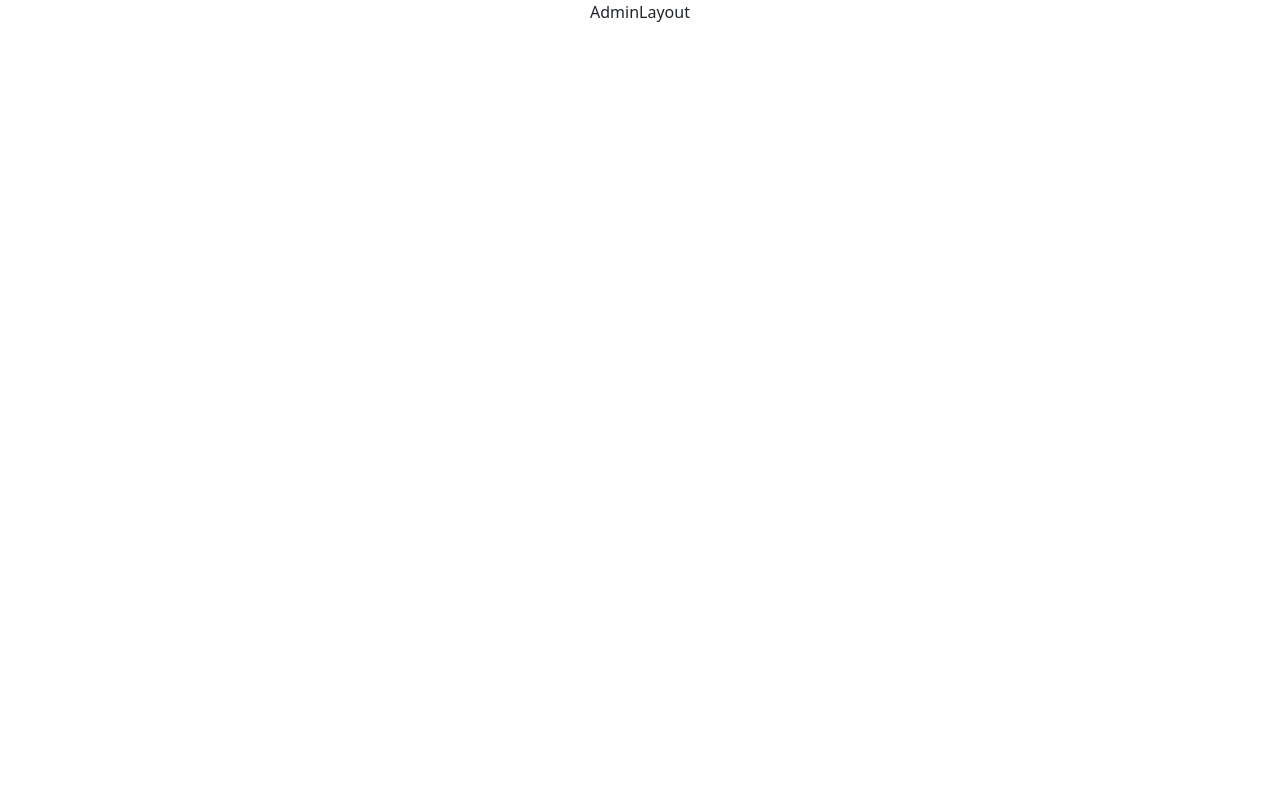
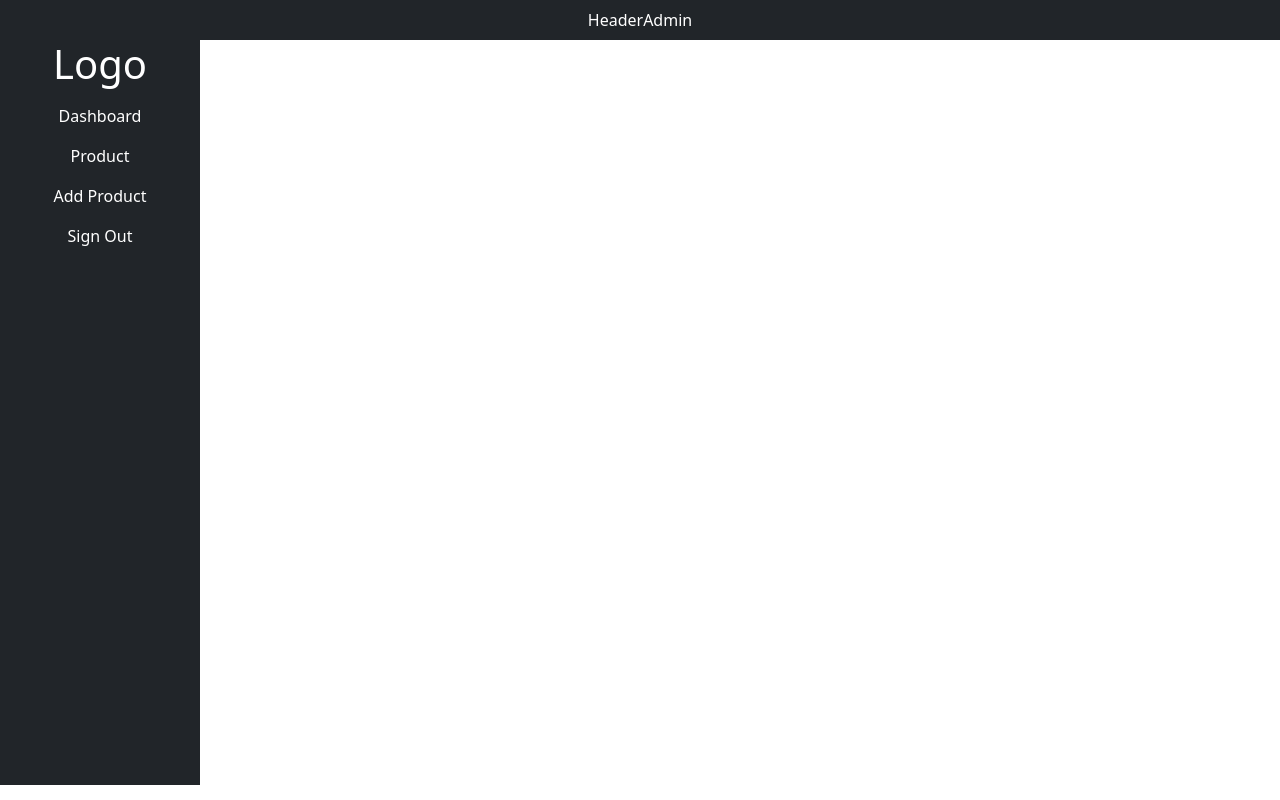
Before and after one commit to tancd1008/typescript, a React (Vite) app: page /admin in a window 1280 px wide. Built offline with nearby package versions, Linux system fonts and the light colour scheme.

Commit message:
Admin layout

```diff
--- /dev/null
+++ b/src/components/HeaderAdmin.tsx
@@ -0,0 +1,13 @@
+import React from 'react'
+
+type Props = {}
+
+const HeaderAdmin = (props: Props) => {
+  return (
+    <div>
+        <div className='bg-dark text-white p-2'>HeaderAdmin</div>
+    </div>
+  )
+}
+
+export default HeaderAdmin
--- /dev/null
+++ b/src/components/MenuAdmin.tsx
@@ -0,0 +1,32 @@
+import React from 'react'
+import { NavLink } from 'react-router-dom'
+
+type Props = {}
+
+const MenuAdmin = (props: Props) => {
+  return (
+    <div>
+        <div className=' bg-dark menu-left  '>
+            <h1 className='text-white'>Logo</h1>
+            <ul className='navbar-nav me-auto mb-2 mb-lg-0 '>
+                <li className='nav-item'>
+                    <NavLink className="nav-link text-white" aria-current="page" to="/admin/dashboard">Dashboard</NavLink>
+                </li>
+                <li>
+                <NavLink className="nav-link text-white" aria-current="page" to="/admin/product">Product</NavLink>
+                </li>
+                <li>
+                <NavLink className="nav-link text-white" aria-current="page" to="/admin/product/add">Add Product</NavLink>
+                </li>
+                <li>
+                <NavLink className="nav-link text-white" aria-current="page" to="/admin/dashboard">Sign Out</NavLink>
+                </li>
+            </ul>
+
+        </div>
+
+    </div>
+  )
+}
+
+export default MenuAdmin
--- a/src/pages/layout/AdminLayout.tsx
+++ b/src/pages/layout/AdminLayout.tsx
@@ -1,10 +1,25 @@
 import React from 'react'
+import { Outlet } from 'react-router-dom'
+import HeaderAdmin from '../../components/HeaderAdmin'
+import MenuAdmin from '../../components/MenuAdmin'
 
 type Props = {}
 
 const AdminLayout = (props: Props) => {
   return (
-    <div>AdminLayout</div>
+    <div><div >
+    <header >
+      <HeaderAdmin/>
+    </header>
+    <div className='flex'>
+    <aside >
+      <MenuAdmin/>
+    </aside>
+    <main className='w-100' >
+      <Outlet/>
+    </main>
+    </div>
+</div></div>
   )
 }
 
```
